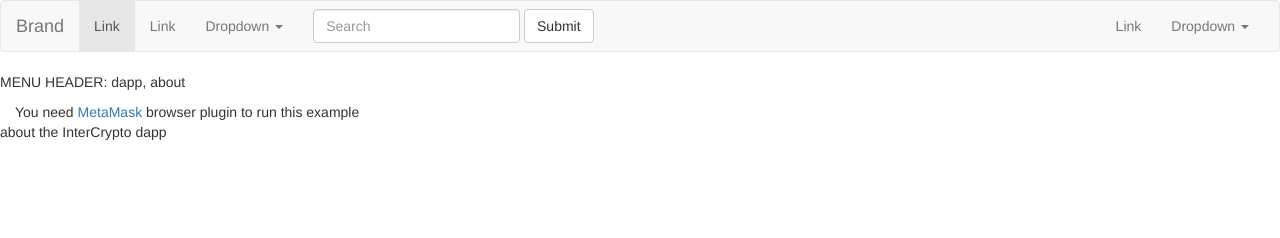
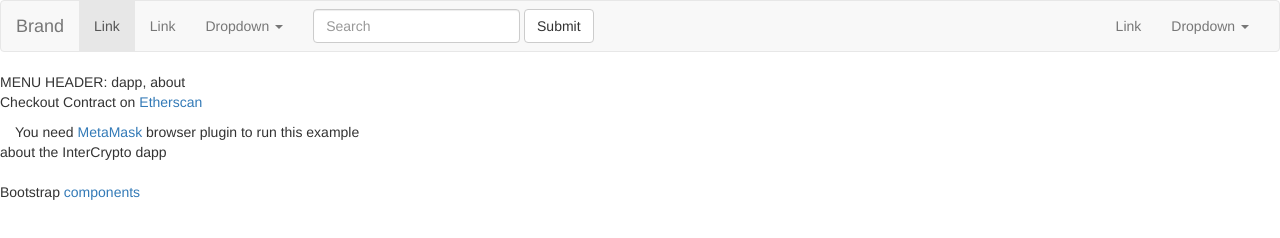
Before and after one commit to jackandtheblockstalk/inter-crypto-app, a website: page public/index.html in a window 1280 px wide. Drawn offline with nearby package versions, Linux system fonts and the light colour scheme.

Commit message:
added useful links to website

```diff
--- a/public/index.html
+++ b/public/index.html
@@ -69,6 +69,8 @@
     </nav>
     <p>
       MENU HEADER: dapp, about
+      <br>
+      Checkout Contract on <a href="https://rinkeby.etherscan.io/address/0x248075Bd51aAD583e9F5AfDbee3D306B628E6435">Etherscan</a>
     </p>
     <div id="dapp" class="container-fluid">
       Message to say that all blockchain interactions are run client-side only
@@ -109,6 +111,9 @@
     <div id="about">
       about the InterCrypto dapp
     </div>
+
+    <br>
+    Bootstrap <a href="https://getbootstrap.com/components/">components</a>
 
     <script>
       const contractABI = JSON.parse('[{"constant":false,"inputs":[{"name":"myid","type":"bytes32"},{"name":"result","type":"string"}],"name":"__callback","outputs":[],"payable":false,"type":"function"},{"constant":false,"inputs":[],"name":"withdraw","outputs":[],"payable":false,"type":"function"},{"constant":false,"inputs":[],"name":"kill","outputs":[],"payable":false,"type":"function"},{"constant":true,"inputs":[],"name":"getInterCryptoPrice","outputs":[{"name":"","type":"uint256"}],"payable":false,"type":"function"},{"constant":false,"inputs":[],"name":"update_oracalize","outputs":[],"payable":false,"type":"function"},{"constant":false,"inputs":[{"name":"_coinSymbol","type":"string"},{"name":"_toAddress","type":"string"}],"name":"sendToOtherBlockchain","outputs":[{"name":"transactionID","type":"uint256"}],"payable":true,"type":"function"},{"inputs":[],"payable":false,"type":"constructor"},{"payable":true,"type":"fallback"},{"anonymous":false,"inputs":[{"indexed":false,"name":"transactionID","type":"uint256"}],"name":"TransactionSubmitted","type":"event"},{"anonymous":false,"inputs":[{"indexed":false,"name":"transactionID","type":"uint256"},{"indexed":false,"name":"depositAddress","type":"address"}],"name":"TransactionMade","type":"event"},{"anonymous":false,"inputs":[{"indexed":false,"name":"transactionID","type":"uint256"},{"indexed":false,"name":"reason","type":"string"}],"name":"TransactionAborted","type":"event"}]');
```
